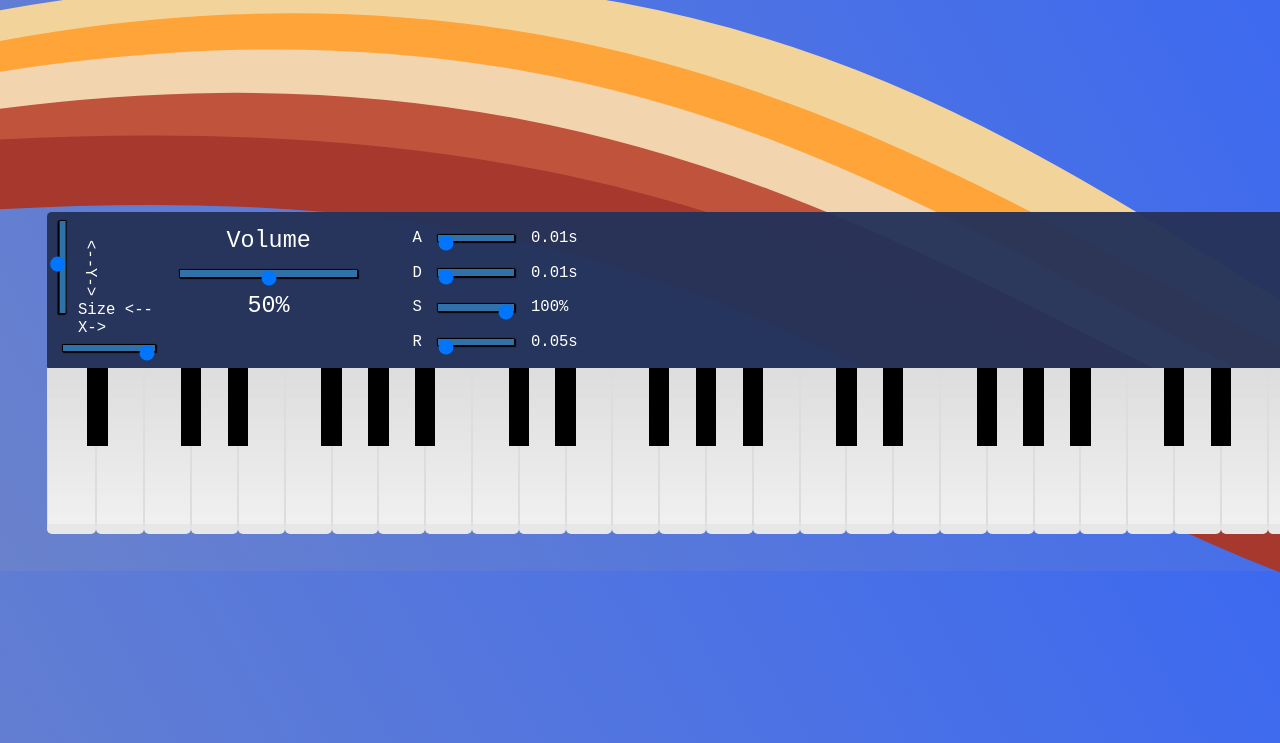
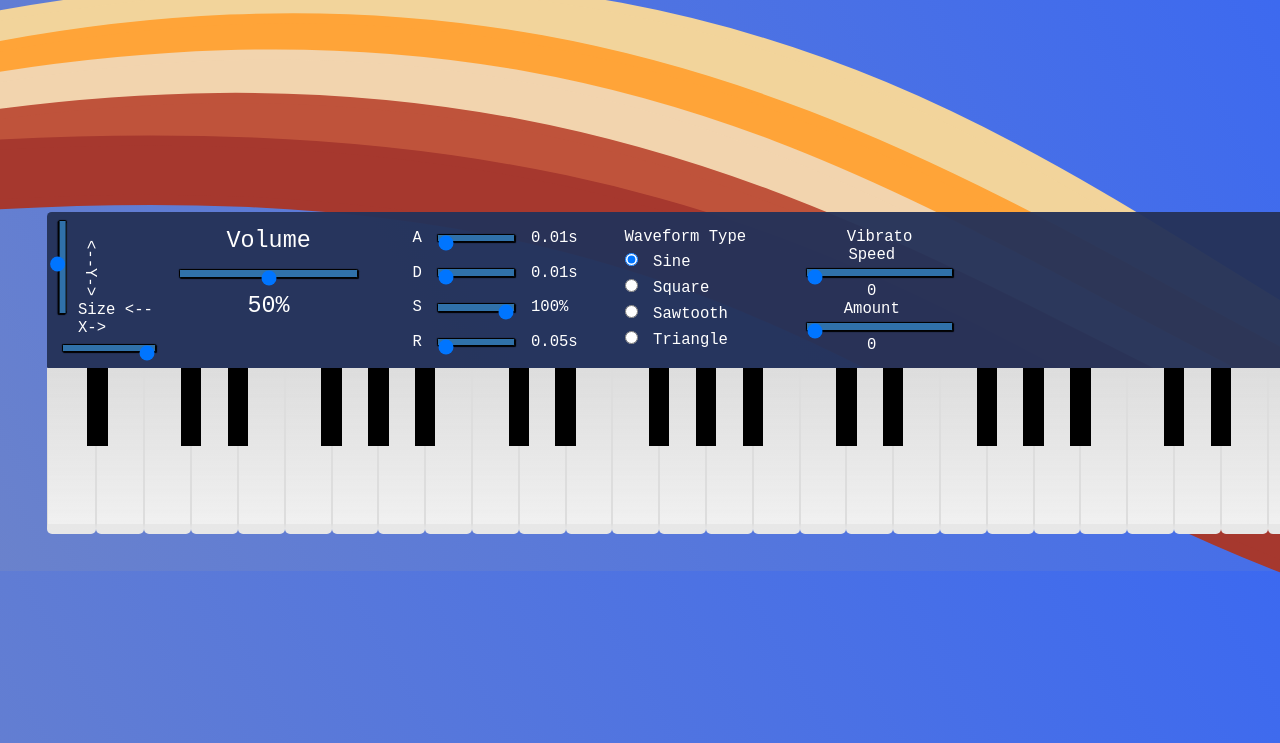
Before and after one commit to dalzegno/Dodeca-2.0, a plain HTML site: page index.html in a window 1280 px wide. Shown: the part 57-800 px from the top of the page. Drawn offline with Linux system fonts and the light colour scheme.

Commit message:
vibrato!

```diff
--- a/Sliders/sliders.js
+++ b/Sliders/sliders.js
@@ -86,3 +86,19 @@ attackSlider.oninput=()=>{
         }
     }
   }
+
+
+  ////// Vibrato
+
+  let vibratoSpeed = document.getElementById("vibratoSpeed");
+  let vibratoAmount = document.getElementById("vibratoAmount");
+
+  vibratoSpeed.nextElementSibling.value = vibratoSpeed.value ;
+  vibratoAmount.nextElementSibling.value = vibratoAmount.value ;
+
+  vibratoSpeed.oninput=()=>{
+    vibratoSpeed.nextElementSibling.value = vibratoSpeed.value ;
+  }
+  vibratoAmount.oninput=()=>{
+    vibratoAmount.nextElementSibling.value = vibratoAmount.value ;
+  }
--- a/Sliders/sliders.scss
+++ b/Sliders/sliders.scss
@@ -33,13 +33,12 @@ label, output{
     }
     ///// ADSR
     .ADSRcontainer{
-        width:20%;
+        width:fit-content;
         height:100%;
         margin-left:2rem;
         display: flex;
         flex-direction: column;
         justify-content: space-evenly;
-
         .adsrBox{
             display: flex;
 
@@ -53,6 +52,44 @@ label, output{
         }
     }
     /////////
+    ////Waveforms
+    .waveTypeContainer{
+        .waveTypeBox{
+            margin-top: 1rem;
+            display: flex;
+            flex-direction: column;
+
+            ul{
+                list-style: none;
+                display: grid;
+                position: relative;
+                input[type=radio]
+                {
+                    margin-top: .5rem;
+                }
+                span{
+                    user-select: none;
+                }
+            }
+        }
+    }
+
+
+    ///////  Vibrato
+
+    .lfoContainer{
+        width:10%;
+        .lfoBox{
+            margin-top: 1rem;
+            display:flex;
+            flex-direction: column;
+            text-align: center;
+
+            .vibratoSliderBox{
+                margin-top: 0rem;
+            }
+        }
+    }
 
     //////// A frequency
     .tuningContainer{
--- a/Sounds/Sounds.js
+++ b/Sounds/Sounds.js
@@ -38,8 +38,22 @@ function playTone(freq, gain) {
     cosineTerms = new Float32Array(sineTerms.length);
     customWaveform = audioContext.createPeriodicWave(cosineTerms, sineTerms);
     osc.setPeriodicWave(customWaveform); */
+    let waveType = "sine"
+    let waveTypeRadio = document.querySelectorAll('input[name="wave"]');
+    for(let w of waveTypeRadio){
+      if(w.checked)
+      waveType = w.value;
+    }
+    if(waveType == "square" || waveType=="sawtooth")
+    {
 
-    osc.type = "sine";
+      mainGainNode.gain.value = volumeControl.value / 3;
+    }
+    else{
+      mainGainNode.gain.value = volumeControl.value;
+    }
+    console.log(mainGainNode.gain.value);
+    osc.type = waveType;
     /*
     if (type == "custom") {
       osc.setPeriodicWave(customWaveform);
@@ -47,7 +61,19 @@ function playTone(freq, gain) {
       osc.type = type;
     }
   */
+
+
     osc.frequency.value = freq;
+
+    let lfo = audioContext.createOscillator();
+    let lfoGain = audioContext.createGain();
+    lfo.frequency.setValueAtTime(vibratoSpeed.value, 0);
+    lfo.connect(lfoGain);
+
+    lfoGain.gain.setValueAtTime(vibratoAmount.value, 0);
+    lfoGain.connect(osc.frequency);
+
+    lfo.start();
     osc.start();
 
     return osc;
--- a/index.html
+++ b/index.html
@@ -75,6 +75,36 @@
                     </div>
                 </div>
 
+                <div id="waveTypeContainer" class="container waveTypeContainer">
+                    <div class="waveTypeBox">
+                        <label>Waveform Type</label>
+                        <ul>
+                            <li><input  checked="true" type="radio" value="sine" name="wave"><span>Sine</span></input></li>
+                            <li><input type="radio" value="square" name="wave"><span>Square</span></input></li>
+                            <li><input type="radio" value="sawtooth" name="wave"><span>Sawtooth</span></input></li>
+                            <li><input type="radio" value="triangle" name="wave"><span>Triangle</span></input></li>
+                        </ul>
+                    </div>
+                </div>
+
+                <div id="lfoContainer" class="container lfoContainer">
+                    <div class="lfoBox">
+                        <label>Vibrato</label>
+                            <div class="vibratoSliderBox">
+                                <label>Speed</label>
+                                <input id="vibratoSpeed" type="range"
+                                step =".1" min=0 max=30 value="0">
+                                <output></output>
+                            </div>
+                            <div class="vibratoSliderBox">
+                                <label>Amount</label>
+                                <input id="vibratoAmount" type="range"
+                                step =".1" min=0 max=50 value="0">
+                                <output></output>
+                            </div>
+                    </div>
+                </div>
+
                 <div class="container tuningContainer"
                 id="tuningContainer">
                     <div class="tuningBox">
@@ -85,6 +115,9 @@
                         <output></output>
                     </div>
                 </div>
+
+
+
             </div>
 
 
```
Also changed, not shown: Sliders/sliders.css, 1 other file.
